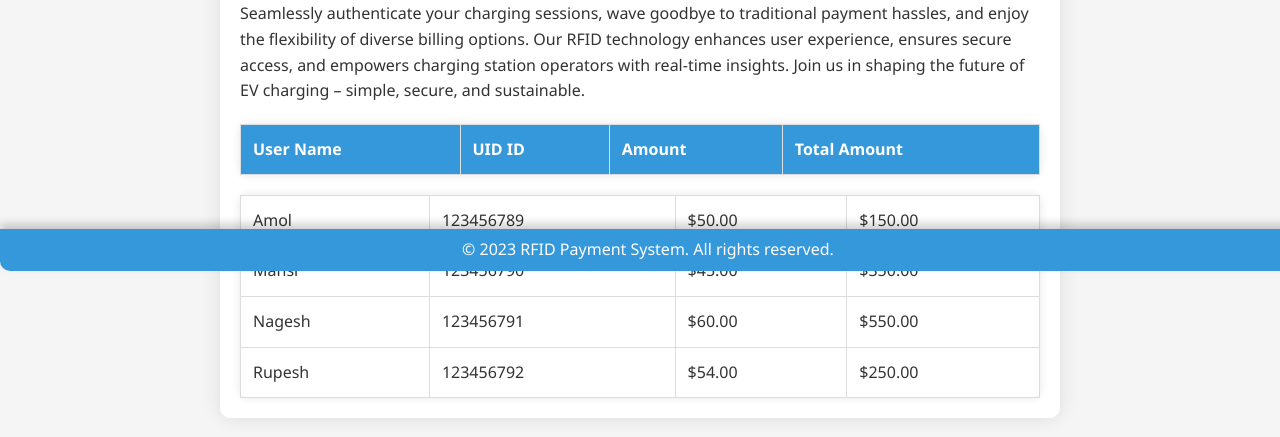
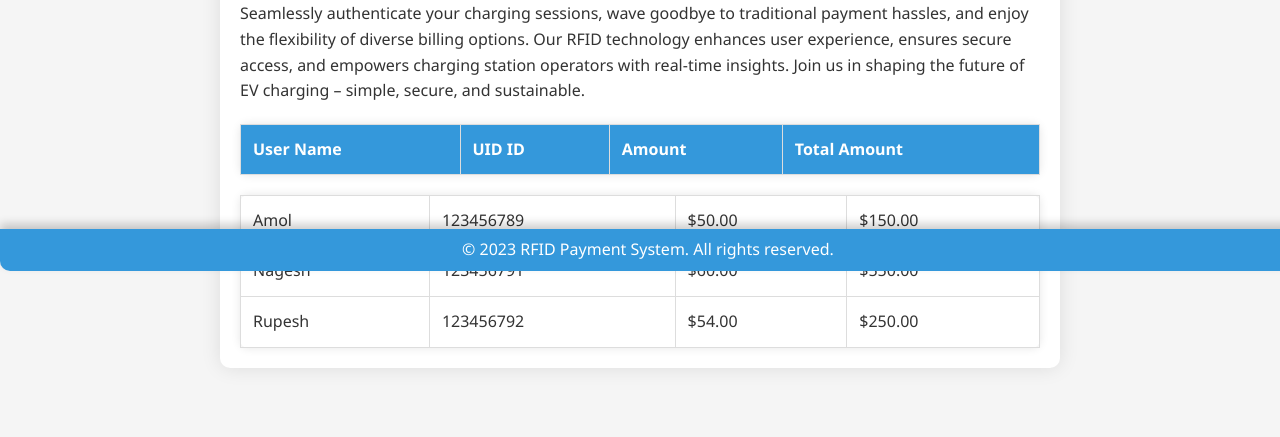
Before and after one commit to RupeshJS/Final-Project, a plain HTML site: page index.html in a window 1280 px wide. Shown: the part 529-966 px from the top of the page. After the commit the page ends 917 px from the top, so only its background shows below. Drawn offline with Linux system fonts and the light colour scheme.

Commit message:
Update index.html

```diff
--- a/index.html
+++ b/index.html
@@ -47,12 +47,6 @@
             <td class="total-amount">$150.00</td>
         </tr>
         <tr>
-            <td class="user-name">Mansi</td>
-            <td class="uid">123456790</td>
-            <td class="amount">$45.00</td>
-            <td class="total-amount">$350.00</td>
-        </tr>
-        <tr>
             <td class="user-name">Nagesh</td>
             <td class="uid">123456791</td>
             <td class="amount">$60.00</td>
```
